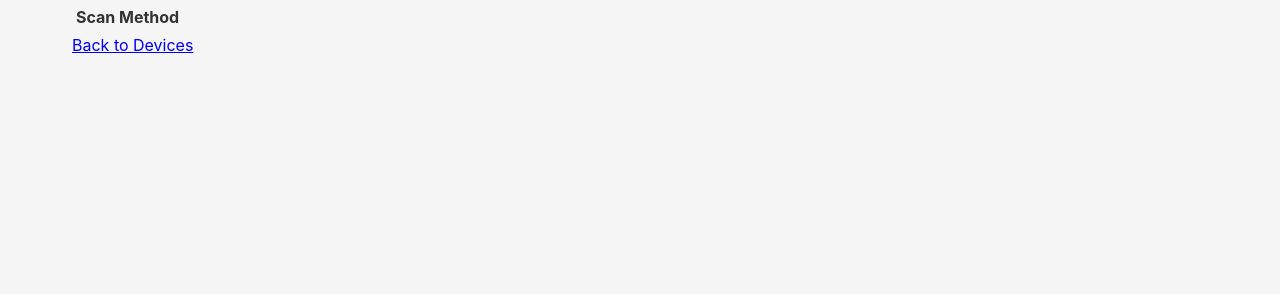
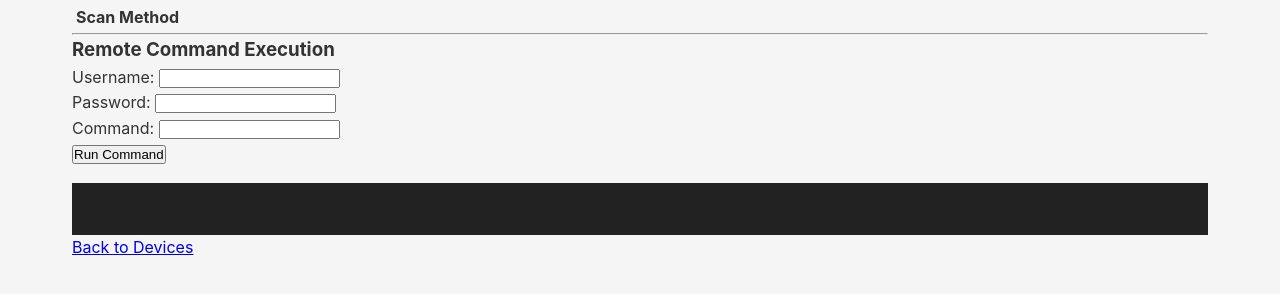
Before and after one commit to itsKia2/Network-Dashboard, a Flask app: template templates/device_details.html in a window 1280 px wide. Shown: the part 334-628 px from the top of the page. Run offline with Flask 3, Linux system fonts and the light colour scheme; the template is opened without the code that fills it, so the values that code supplies are empty; some libraries are stand-ins or nearby versions.

Commit message:
feat. can connect to devices and run commands

```diff
--- a/templates/device_details.html
+++ b/templates/device_details.html
@@ -13,5 +13,57 @@
     <tr><th>Scan Method</th><td>{{ device.method }}</td></tr>
   </tbody>
 </table>
+
+<hr>
+<h3>Remote Command Execution</h3>
+<form id="command-form" style="margin-bottom: 1em;">
+  <div class="form-group">
+    <label for="cmd-username">Username:</label>
+    <input type="text" id="cmd-username" class="form-control" required>
+  </div>
+  <div class="form-group">
+    <label for="cmd-password">Password:</label>
+    <input type="password" id="cmd-password" class="form-control" required>
+  </div>
+  <div class="form-group">
+    <label for="cmd-command">Command:</label>
+    <input type="text" id="cmd-command" class="form-control" required>
+  </div>
+  <button type="submit" class="btn btn-primary">Run Command</button>
+</form>
+<pre id="cmd-output" style="background:#222;color:#eee;padding:1em;min-height:4em;"></pre>
+
 <a href="/devices" class="btn btn-secondary">Back to Devices</a>
+
+<script src="//cdnjs.cloudflare.com/ajax/libs/socket.io/4.7.5/socket.io.min.js"></script>
+<script>
+const socket = io();
+const form = document.getElementById('command-form');
+const output = document.getElementById('cmd-output');
+form.addEventListener('submit', function(e) {
+  e.preventDefault();
+  output.textContent = "Connecting and running command...\n";
+  const payload = {
+    ip: "{{ device.ip_address }}",
+    username: document.getElementById('cmd-username').value,
+    password: document.getElementById('cmd-password').value,
+    command: document.getElementById('cmd-command').value,
+    os: "{{ device.device_type|lower }}"
+  };
+  console.log('[DEBUG] Emitting run_command:', payload);
+  socket.emit('run_command', payload);
+});
+socket.on('command_output', function(data) {
+  console.log('[DEBUG] Received command_output:', data);
+  output.textContent += data.output;
+});
+socket.on('command_done', function(data) {
+  console.log('[DEBUG] Received command_done:', data);
+  output.textContent += "\n[Command finished]";
+});
+socket.on('command_error', function(data) {
+  console.log('[DEBUG] Received command_error:', data);
+  output.textContent += "\n[Error] " + data.error;
+});
+</script>
 {% endblock %}
```
Also changed, not shown: app/routes.py (+65 -0 lines).
